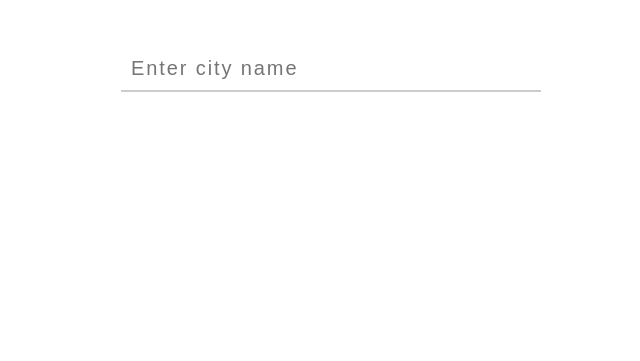
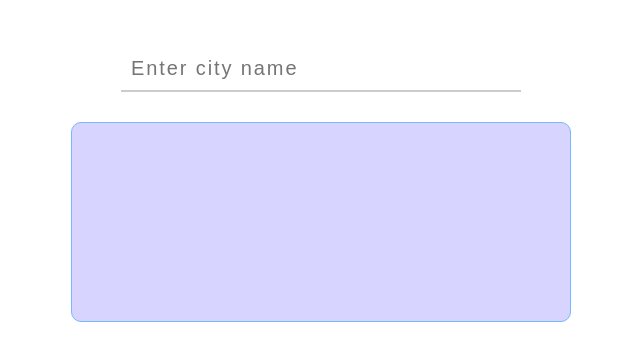
Before and after one commit to mohmdrezaei/mohammd-rezaei-input-mask, a React (Vite) app: page / in a window 1280 px wide. Shown: the part 253-614 px from the top of the page, without its empty margins (319-959 px from the left). Built offline with nearby package versions, Linux system fonts and the light colour scheme.

Commit message:
Styling coordinate values

```diff
--- a/src/CitySuggesstion.jsx
+++ b/src/CitySuggesstion.jsx
@@ -24,6 +24,7 @@ function CitySuggesstion() {
     if (enterPressed && suggestion) {
       fetchCoordinates(suggestion);
       setEnterPressed(false);
+      setSuggestion("");
     }
   }, [inputValue]);
 
@@ -49,11 +50,9 @@ function CitySuggesstion() {
       if (json.results.length > 0) {
         const { lat, lng } = json.results[0].geometry;
         setCoordinates({ lat, lng });
-
       } else {
         setCoordinates(null);
       }
-
     } catch (error) {
       console.error("Error fetching coordinates:", error);
       setCoordinates(null);
@@ -77,13 +76,17 @@ function CitySuggesstion() {
             {suggestion.slice(inputValue.length)}
           </div>
         )}
+      </div>
 
-      </div>
-      {coordinates && (
-          <div className={styles.coordinates}>
-            Latitude: {coordinates.lat}, Longitude: {coordinates.lng}
-          </div>
-        )}
+        <div className={styles.coordinates}>
+        {coordinates && (
+          <>
+          <p>Latitude <span>{coordinates.lat}</span> </p>
+          <p>Longitude<span>{coordinates.lng}</span></p>
+          </>
+         )}
+        </div>
+
     </div>
   );
 }
--- a/src/CitySuggestion.module.css
+++ b/src/CitySuggestion.module.css
@@ -1,14 +1,12 @@
 .app {
-
-  justify-content: center;
-  align-items: center;
   height: 100vh;
 }
 
 .container {
- position: relative;
+  position: relative;
   width: 400px;
   margin: auto;
+  margin-top: 300px;
 }
 
 input {
@@ -21,9 +19,10 @@ input {
   border: none;
   background-color: transparent;
   border-bottom: 2px solid #ccc;
-  letter-spacing:1.9px;
-  margin-top: 300px;
+  letter-spacing: 1.9px;
+
 }
+
 .underline {
   position: absolute;
   bottom: 0;
@@ -35,16 +34,17 @@ input {
   z-index: 2;
 }
 
-input:focus ~ .underline {
+input:focus~.underline {
   width: 400px;
 }
+
 input:focus {
   outline: none;
 }
 
 .suggestion {
   position: absolute;
-  top: 307px;
+  top: 7px;
   left: 10.5px;
   color: #afafaf;
   pointer-events: none;
@@ -54,5 +54,24 @@ input:focus {
 
 .coordinates {
   margin: auto;
-  width: 400px;
+  width: 500px;
+  margin-top: 30px;
+  padding: 30px;
+  height: 200px;
+  background-color: #d7d5ff;
+  text-align: center;
+  border: 1px solid #75b8fe;
+  border-radius: 10px;
+  font-size: 18px;
+  font-weight: 500;
 }
+.coordinates p {
+  margin: 20px 0;
+  margin-right: 10px;
+}
+.coordinates span {
+
+  color: #0b15cc;
+  padding: 5px 10px;
+  margin: 30px;
+}
--- a/src/index.css
+++ b/src/index.css
@@ -1,12 +1,14 @@
 body {
-  margin: 0;
+
   font-family: -apple-system, BlinkMacSystemFont, 'Segoe UI', 'Roboto', 'Oxygen',
     'Ubuntu', 'Cantarell', 'Fira Sans', 'Droid Sans', 'Helvetica Neue',
     sans-serif;
-  -webkit-font-smoothing: antialiased;
-  -moz-osx-font-smoothing: grayscale;
 }
-
+*{
+  margin: 0;
+  padding: 0;
+  box-sizing: border-box;
+}
 .input {
   position: relative;
   width: 250px;
```
